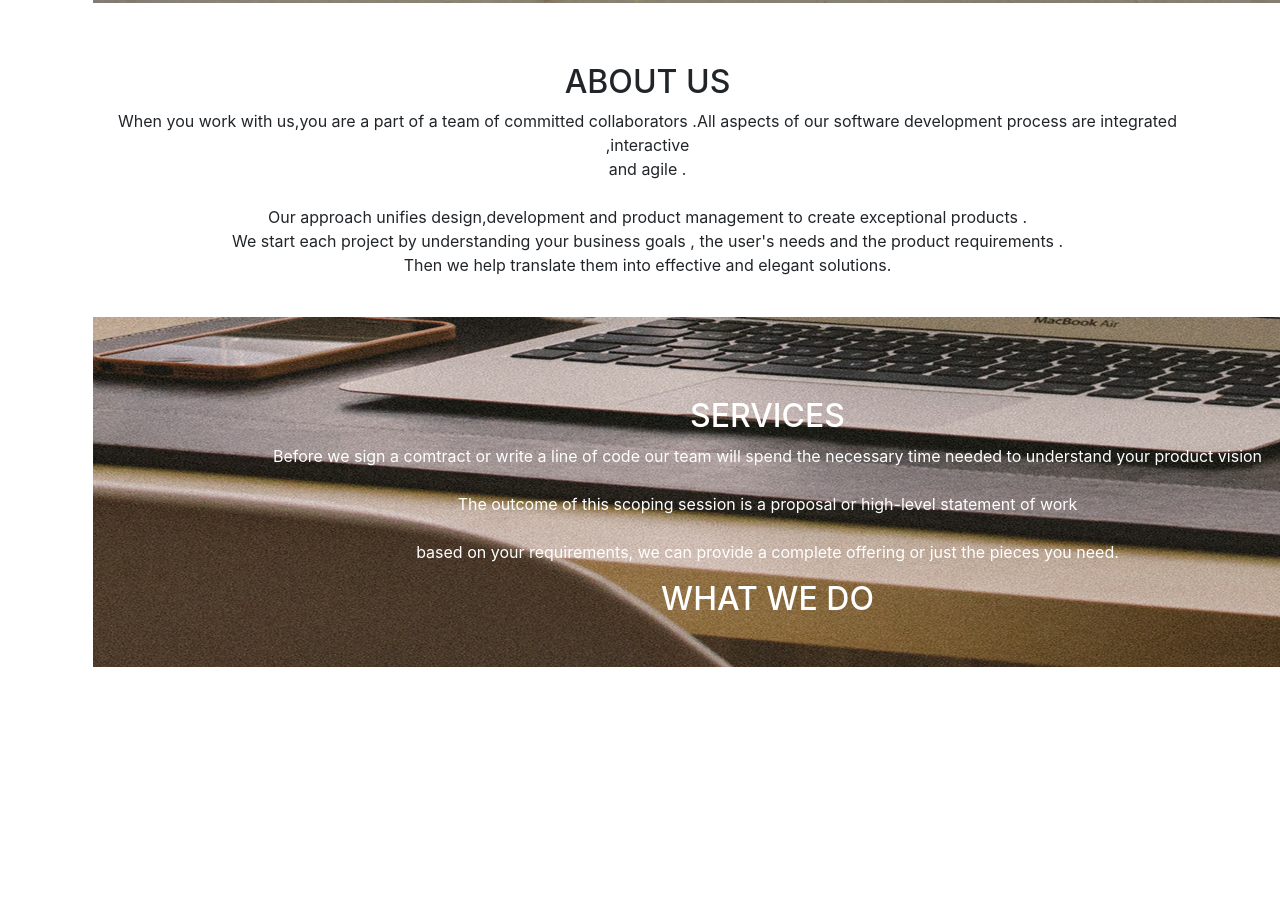
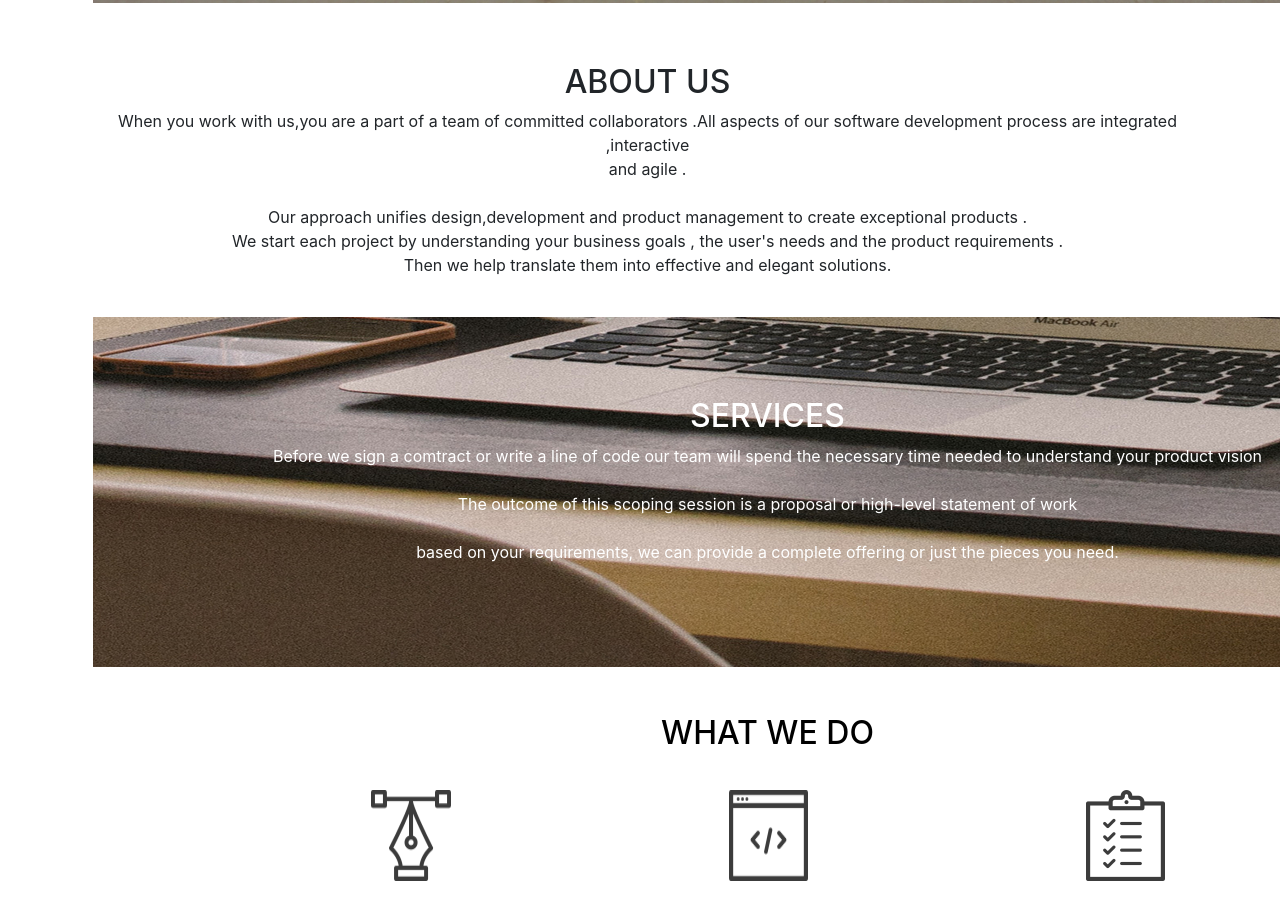
Before and after one commit to debbyne/delanistudio, a plain HTML site: page index.html in a window 1280 px wide. Shown: the part 798-1718 px from the top of the page. Before the commit the page ends 1466 px from the top, so only its background shows below. Drawn offline with nearby package versions, Linux system fonts and the light colour scheme.

Commit message:
add icons

```diff
--- a/index.html
+++ b/index.html
@@ -49,7 +49,13 @@
         </p>
         <div class="we-do">
           <h2>WHAT WE DO</h2>
+          <div class="imgs">
+          <img src="images/design_icon.png" alt="" class="img1">
+          <img src="images/dev_icon.png" alt="" class="img2">
+          <img src="images/product_icon.png" alt="" class="img3">
+
         </div>
+      </div>
       </div>
     </div>
   </body>
--- a/script.js
+++ b/script.js
@@ -0,0 +1,3 @@
+$(document).ready(function (){
+
+}
--- a/styles.css
+++ b/styles.css
@@ -41,7 +41,22 @@ padding-top: 170px;
     background-image: url(images/del2.jpg);
     text-align: center;
     padding-top: 80px;
+    padding-bottom: 30px;
+  }
+  .we-do{
+    width: 1350px;
+    height: 350px;
+    margin-top: 30px;
+    padding-top: 60px;
   }
   .we-do h2{
+    color: black;
     text-align: center;
+    margin-top: 60px;
   }
+  .imgs{
+    display: flex;
+    justify-content: space-evenly;
+    padding-top: 30px;
+
+  }
```
